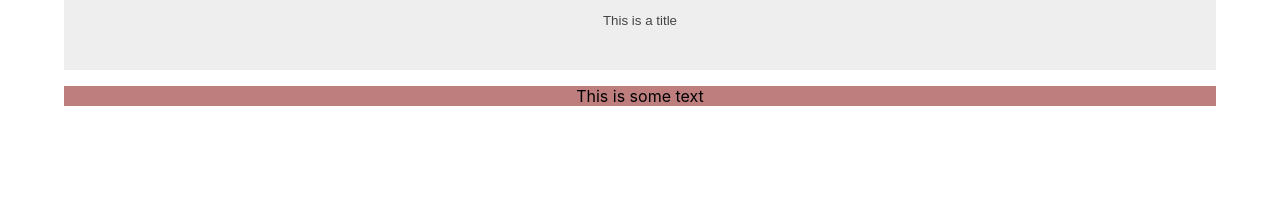
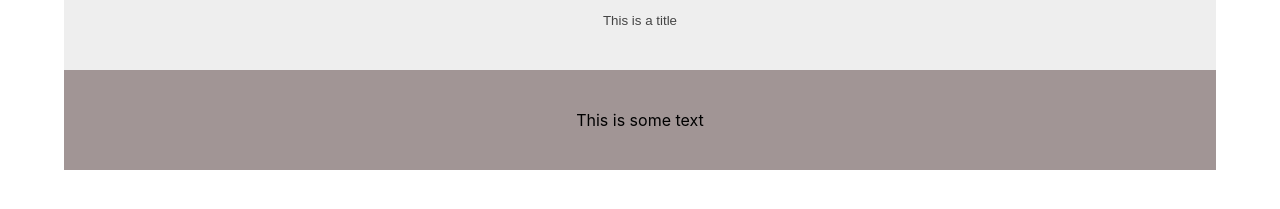
Before and after one commit to SchoolOfCode/final-project_front-end-jazzy-code-superheros, a React (Create React App) app: page /gethelp in a window 1280 px wide. Both pictures are taken after a click on the button "This is a title". Shown: the part 391-600 px from the top of the page. Built offline with nearby package versions, Linux system fonts and the light colour scheme.

Commit message:
styled p tag to take away margin, which now connects it to div above

```diff
--- a/src/Components/GetHelp/ToggleCard/index.js
+++ b/src/Components/GetHelp/ToggleCard/index.js
@@ -14,7 +14,7 @@ const ToggleCard = ({ cardTitle, cardBody }) => {
         This is a title
       </button>
       <div className={isTogged ? "togged" : "panel"}>
-        <p>This is some text</p>
+        <p className="toggleText">This is some text</p>
       </div>
     </div>
   );
--- a/src/Components/GetHelp/ToggleCard/style.css
+++ b/src/Components/GetHelp/ToggleCard/style.css
@@ -12,7 +12,7 @@
   text-align: center;
   border: none;
   outline: none;
-  transition: 0.9s;
+  transition: 0.1s;
 }
 
 .togged {
@@ -24,7 +24,7 @@
 /* Add a background color to the button if it is clicked on (add the .active class with JS), and when you move the mouse over it (hover) */
 .togged,
 .accordion:hover {
-  background-color: rgb(190, 126, 126);
+  background-color: rgb(161, 149, 149);
 }
 
 /* Style the accordion panel. Note: hidden by default */
@@ -34,3 +34,9 @@
   display: none;
   overflow: hidden;
 }
+
+.toggleText {
+  margin-top: 0;
+  padding: 40px;
+  border: 0;
+}
```
